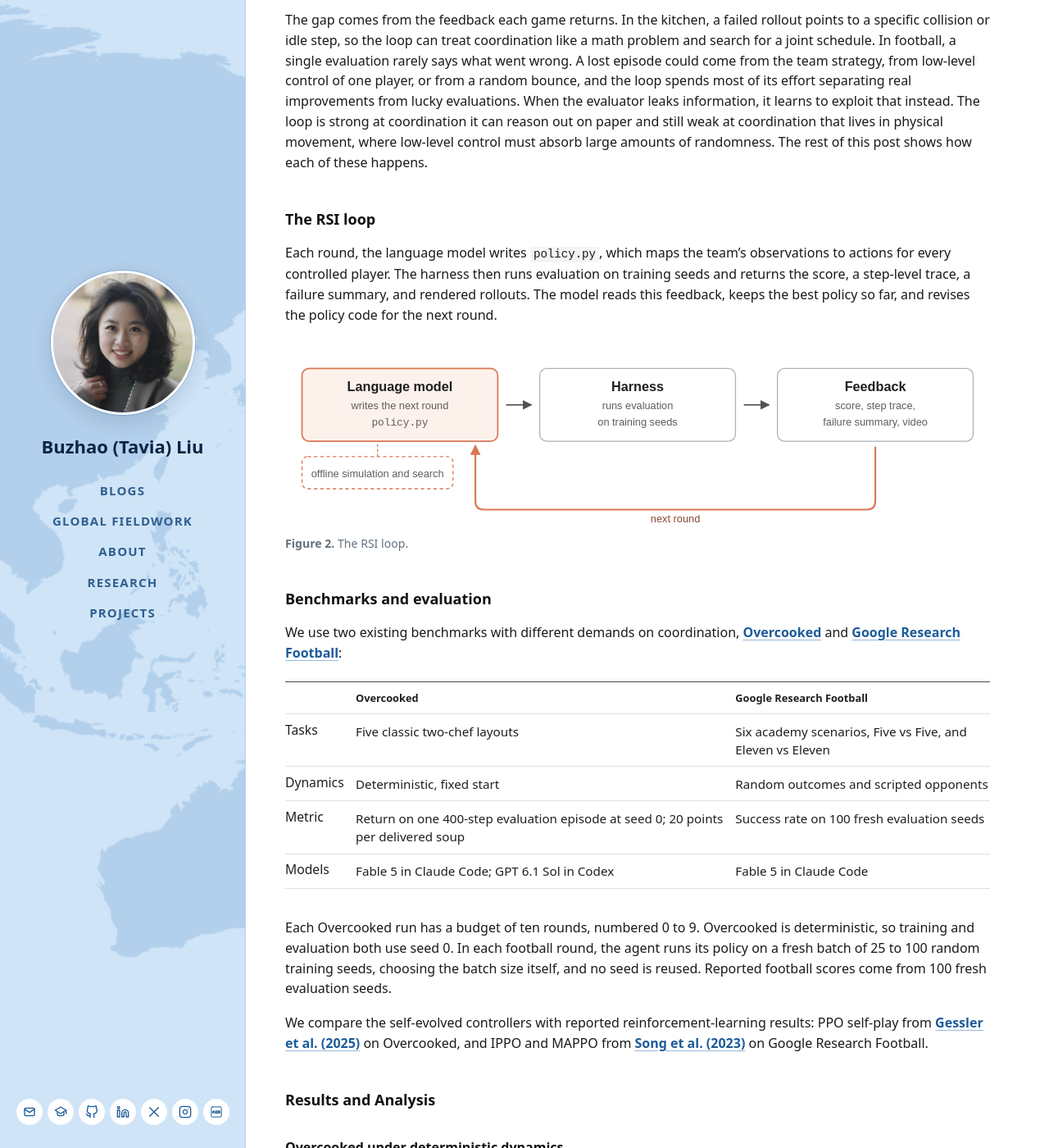
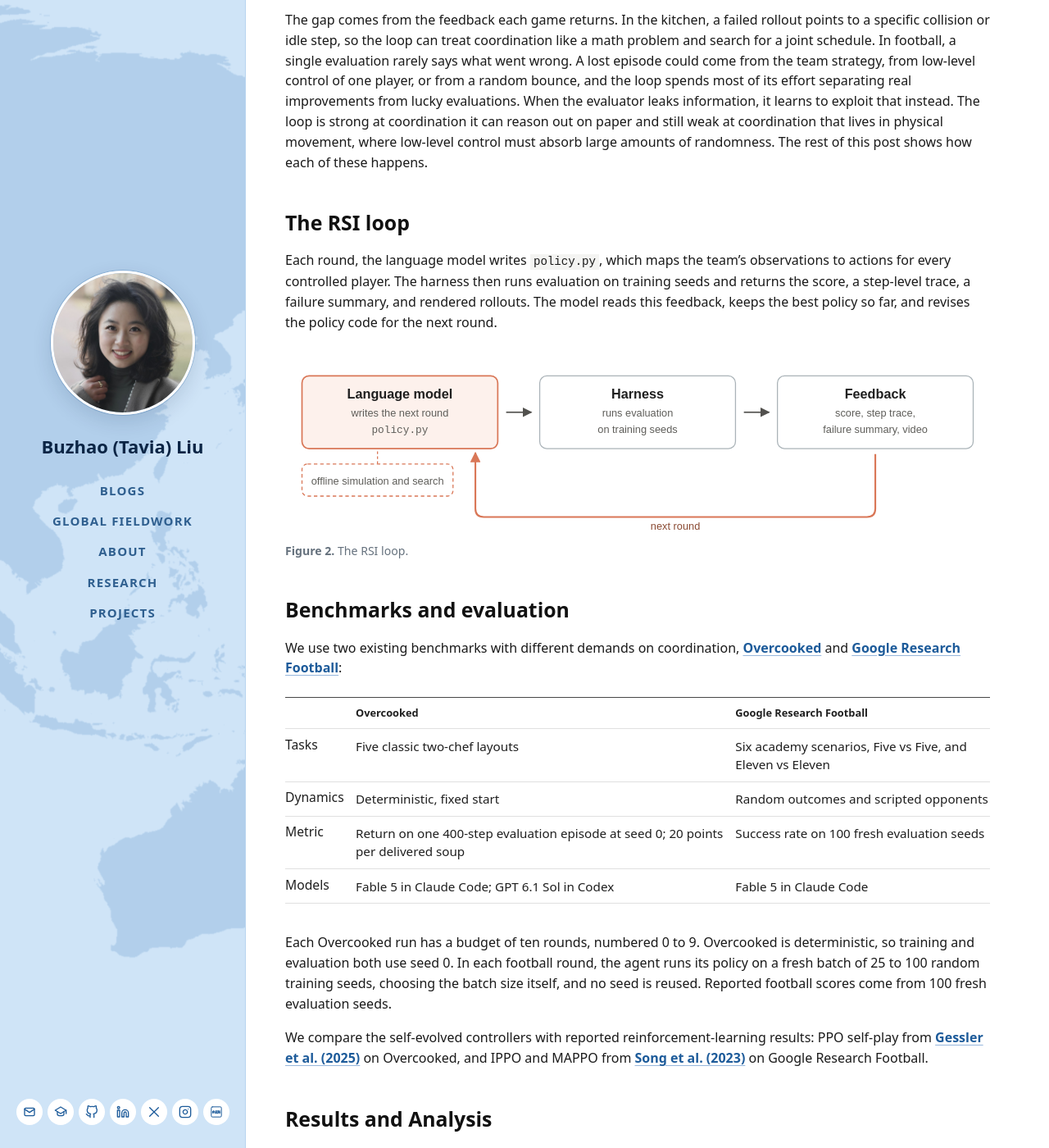
Before and after one commit to tavia-liu/tavia-liu.github.io, a Jekyll site: the page built from _posts/2026-10-31-self-improving-code-as-policies.md, in a window 1280 px wide and 1400 px high, scrolled down 1046 px. Shown: the whole window at 82% size. Built offline with Jekyll 4.4.1, drawn with Linux system fonts in a browser that asks for light colours.

Commit message:
Blog headings: override #content h3 size so h2 > h3 > h4

```diff
--- a/_layouts/default.html
+++ b/_layouts/default.html
@@ -19,7 +19,7 @@
     <link rel="apple-touch-icon" href="{{ '/apple-touch-icon.png' | relative_url }}">
     <link rel="canonical" href="{{ page.url | absolute_url }}">
     <link rel="alternate" type="application/rss+xml" title="{{ site.title }}" href="{{ '/feed.xml' | relative_url }}">
-    <link rel="stylesheet" href="{{ '/assets/css/main.css?v=1793700000' | relative_url }}">
+    <link rel="stylesheet" href="{{ '/assets/css/main.css?v=1793800000' | relative_url }}">
     <link rel="stylesheet" href="{{ '/assets/css/sidebar.css?v=1791816884' | relative_url }}">
   </head>
   <body{% if page.url == "/" %} class="is-home"{% endif %}>
--- a/assets/css/main.css
+++ b/assets/css/main.css
@@ -2278,7 +2278,7 @@
   }
 }
 
-/* Blog post heading hierarchy: section > part > subsection */
-.blog-article .prose h2 { font-size: 1.5rem; margin-top: 2.8rem; }
-.blog-article .prose h3 { font-size: 1.22rem; margin-top: 2.2rem; }
-.blog-article .prose h4 { font-size: 1rem; margin-top: 1.5rem; color: #3b3b3b; }
+/* Blog post heading hierarchy: section > part > subsection (ID prefix outranks #content h3 above) */
+#content .blog-article .prose h2 { font-size: 1.55rem; margin-top: 2.8rem; }
+#content .blog-article .prose h3 { font-size: 1.28rem; margin-top: 2.3rem; }
+#content .blog-article .prose h4 { font-size: 1rem; font-weight: 600; margin-top: 1.5rem; color: #444; }
```
